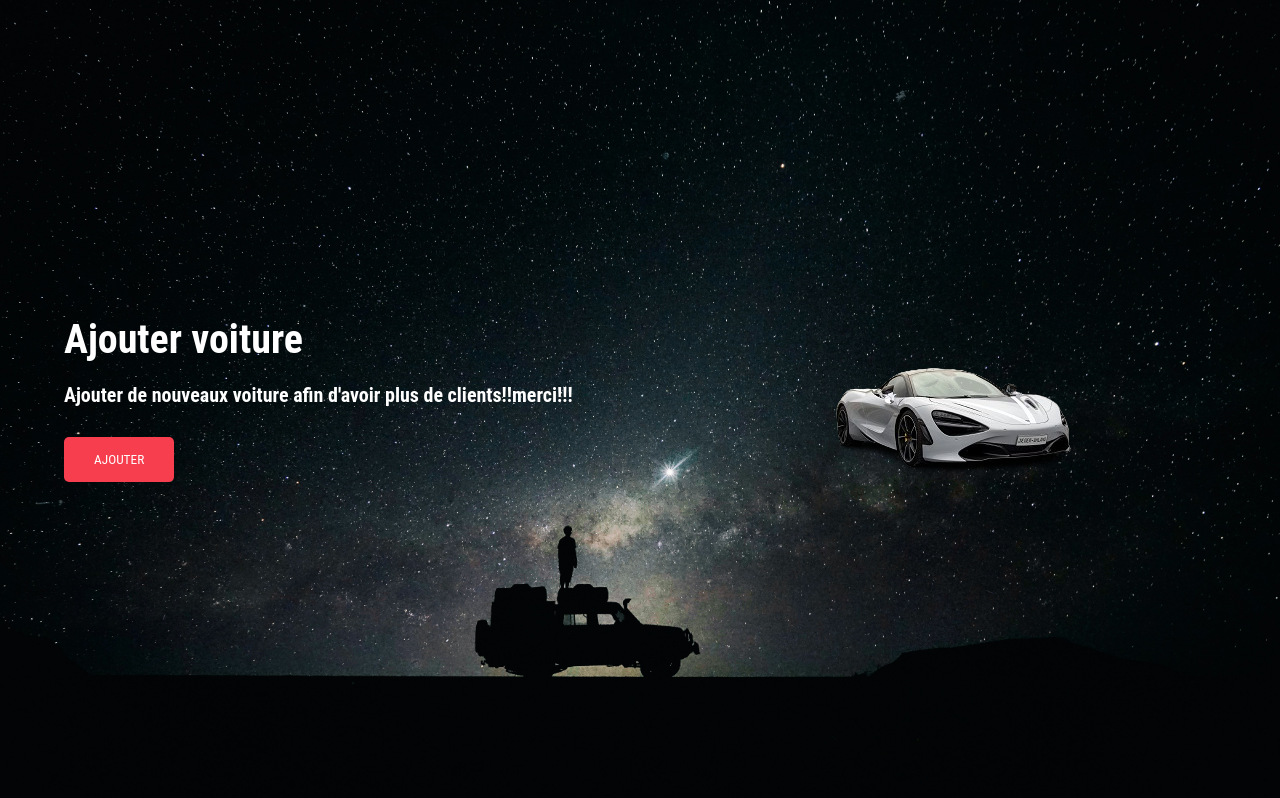
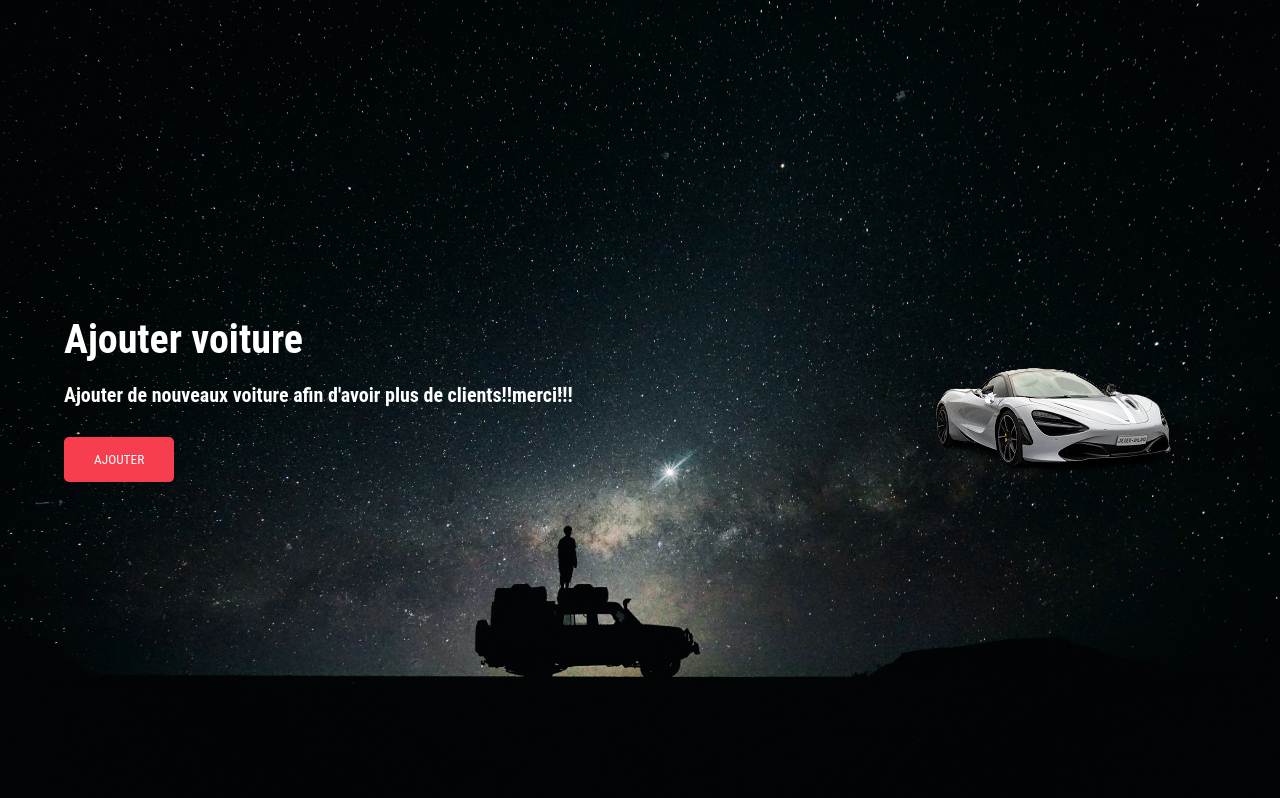
Before and after one commit to CorentintheShadow/flashMCqueen_loc, a PHP site: page / in a window 1280 px wide. Shown: the part 69-867 px from the top of the page. Run offline with PHP 8.4, Linux system fonts and the light colour scheme.

Commit message:
regler position de l'image voiture

```diff
--- a/design.css
+++ b/design.css
@@ -82,7 +82,7 @@ body{
 
 .imageposition {
     position: absolute;
-    left: 800px;
+    left: 900px;
 }
 
 .produits_titre{
```
